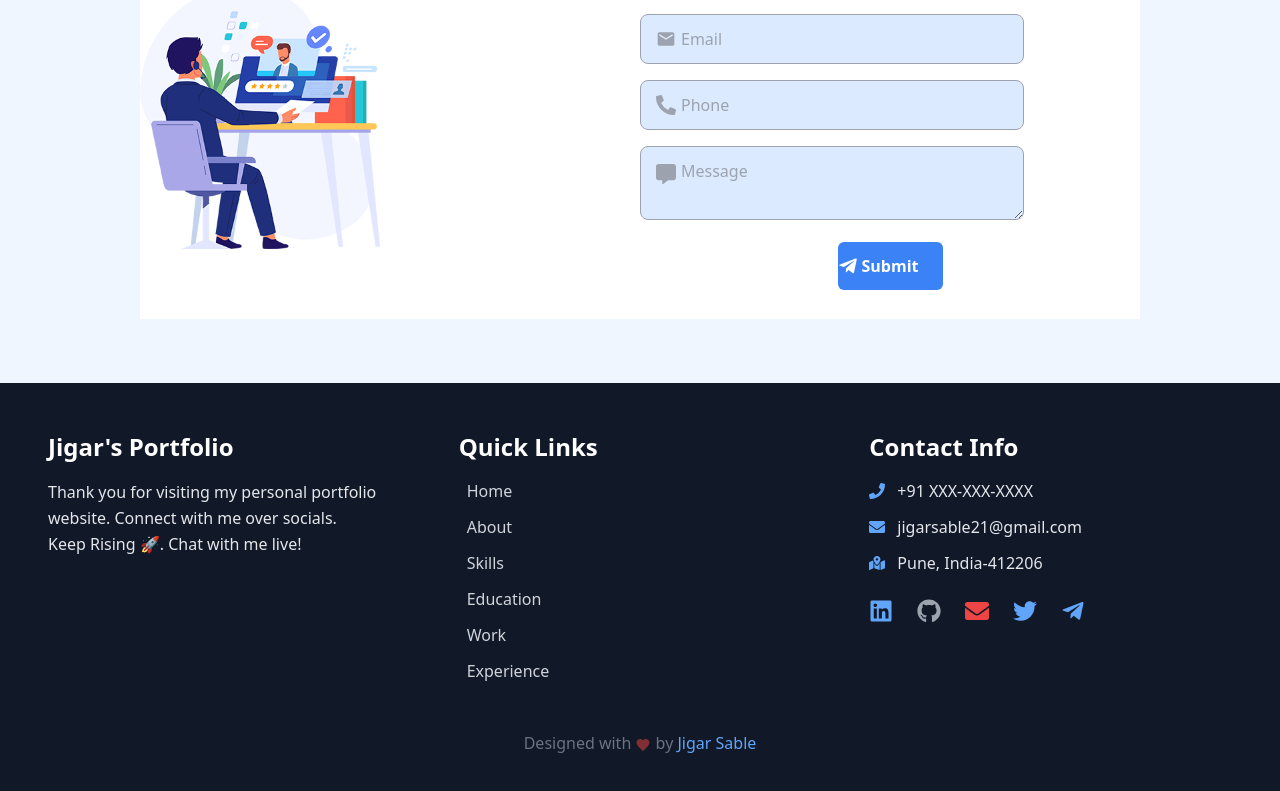
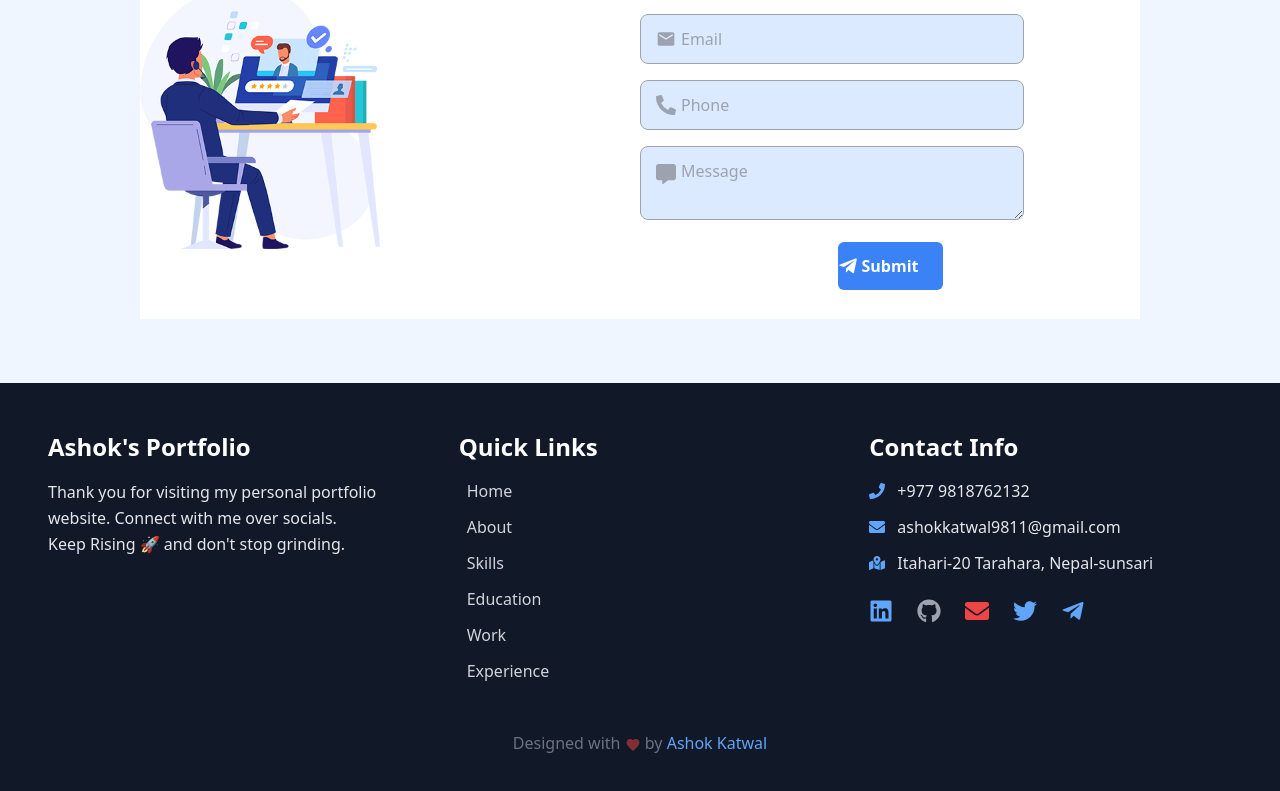
Before and after one commit to ashokkkkwr/Portfolio, a React (Vite) app: page / in a window 1280 px wide. Shown: the part 6850-7641 px from the top of the page. Built offline with nearby package versions, Linux system fonts and the light colour scheme.

Commit message:
ui changes

```diff
--- a/src/organism/Footer.organism.tsx
+++ b/src/organism/Footer.organism.tsx
@@ -1,6 +1,14 @@
-import React from 'react';
-import { FaPhone, FaEnvelope, FaMapMarkedAlt, FaLinkedin, FaGithub, FaTwitter, FaTelegramPlane } from 'react-icons/fa';
-import { IoMdHeart } from 'react-icons/io';
+import React from "react";
+import {
+  FaPhone,
+  FaEnvelope,
+  FaMapMarkedAlt,
+  FaLinkedin,
+  FaGithub,
+  FaTwitter,
+  FaTelegramPlane,
+} from "react-icons/fa";
+import { IoMdHeart } from "react-icons/io";
 
 const Footer = () => {
   return (
@@ -9,11 +17,14 @@ const Footer = () => {
         <div className="grid grid-cols-1 md:grid-cols-3 gap-12 text-center md:text-left">
           {/* Portfolio Section */}
           <div className="md:mb-0">
-            <h3 className="text-2xl font-bold mb-4 text-white">Jigar's Portfolio</h3>
+            <h3 className="text-2xl font-bold mb-4 text-white">
+              Ashok's Portfolio
+            </h3>
             <p className="text-base leading-relaxed mb-6">
-              Thank you for visiting my personal portfolio website. Connect with me over socials.
+              Thank you for visiting my personal portfolio website. Connect with
+              me over socials.
               <br />
-              Keep Rising 🚀. Chat with me live!
+              Keep Rising 🚀 and don't stop grinding.
             </p>
           </div>
 
@@ -21,7 +32,14 @@ const Footer = () => {
           <div className="md:mb-0">
             <h3 className="text-2xl font-bold mb-4 text-white">Quick Links</h3>
             <ul className="space-y-3">
-              {['Home', 'About', 'Skills', 'Education', 'Work', 'Experience'].map((link) => (
+              {[
+                "Home",
+                "About",
+                "Skills",
+                "Education",
+                "Work",
+                "Experience",
+              ].map((link) => (
                 <li key={link}>
                   <a
                     href={`#${link.toLowerCase()}`}
@@ -38,13 +56,15 @@ const Footer = () => {
           <div className="md:mb-0">
             <h3 className="text-2xl font-bold mb-4 text-white">Contact Info</h3>
             <p className="flex justify-center md:justify-start items-center mb-3">
-              <FaPhone className="mr-3 text-blue-400" /> +91 XXX-XXX-XXXX
+              <FaPhone className="mr-3 text-blue-400" /> +977 9818762132
             </p>
             <p className="flex justify-center md:justify-start items-center mb-3">
-              <FaEnvelope className="mr-3 text-blue-400" /> jigarsable21@gmail.com
+              <FaEnvelope className="mr-3 text-blue-400" />{" "}
+              ashokkatwal9811@gmail.com
             </p>
             <p className="flex justify-center md:justify-start items-center mb-6">
-              <FaMapMarkedAlt className="mr-3 text-blue-400" /> Pune, India-412206
+              <FaMapMarkedAlt className="mr-3 text-blue-400" /> Itahari-20 Tarahara,
+              Nepal-sunsari
             </p>
 
             <div className="flex justify-center md:justify-start space-x-6">
@@ -99,12 +119,13 @@ const Footer = () => {
 
         <div className="mt-12 text-center">
           <p className="text-gray-500">
-            Designed with <IoMdHeart className="inline text-red-500 animate-pulse" /> by{' '}
+            Designed with{" "}
+            <IoMdHeart className="inline text-red-500 animate-pulse" /> by{" "}
             <a
               href="https://www.linkedin.com/in/jigar-sable"
               className="text-blue-400 hover:underline"
             >
-              Jigar Sable
+              Ashok Katwal{" "}
             </a>
           </p>
         </div>
```
